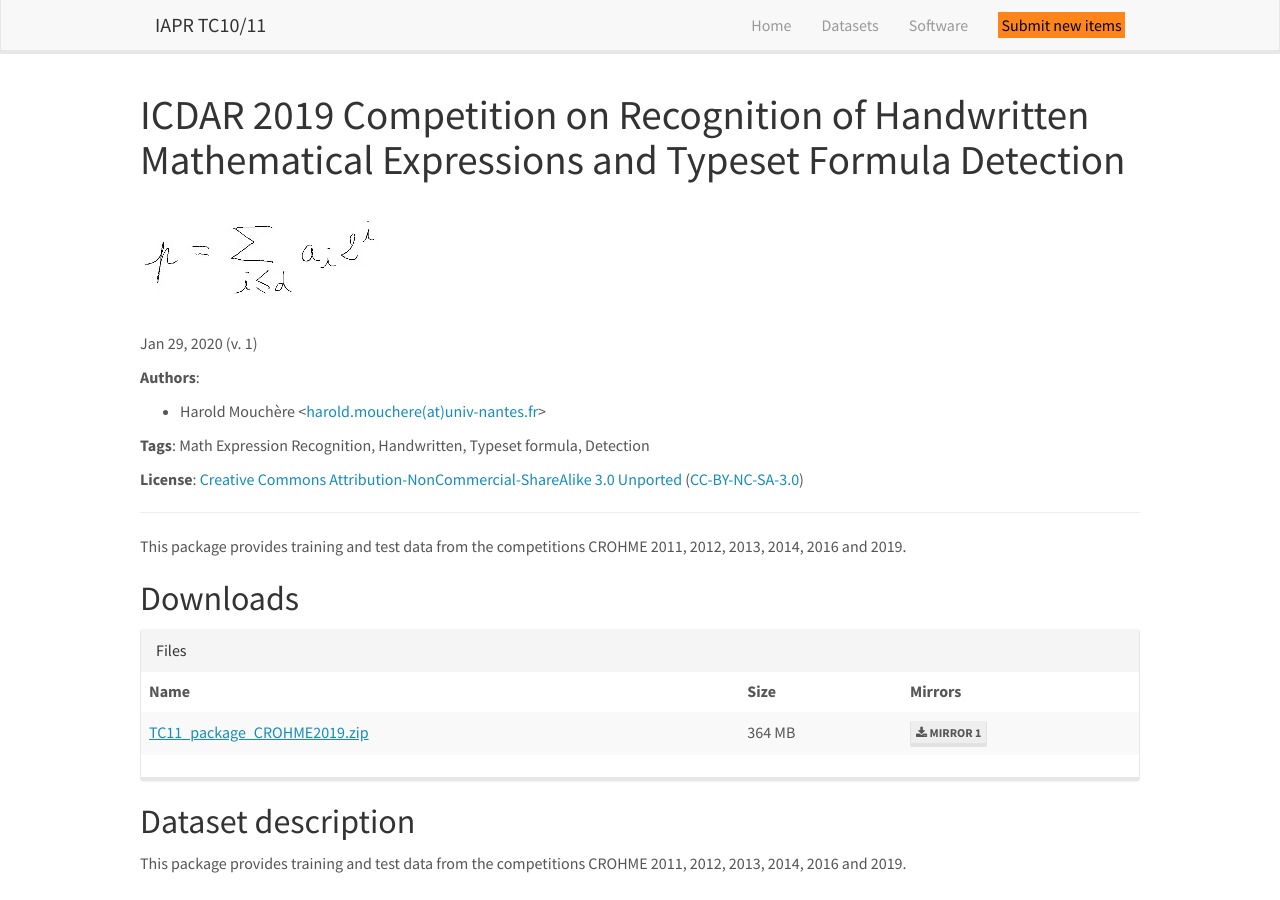
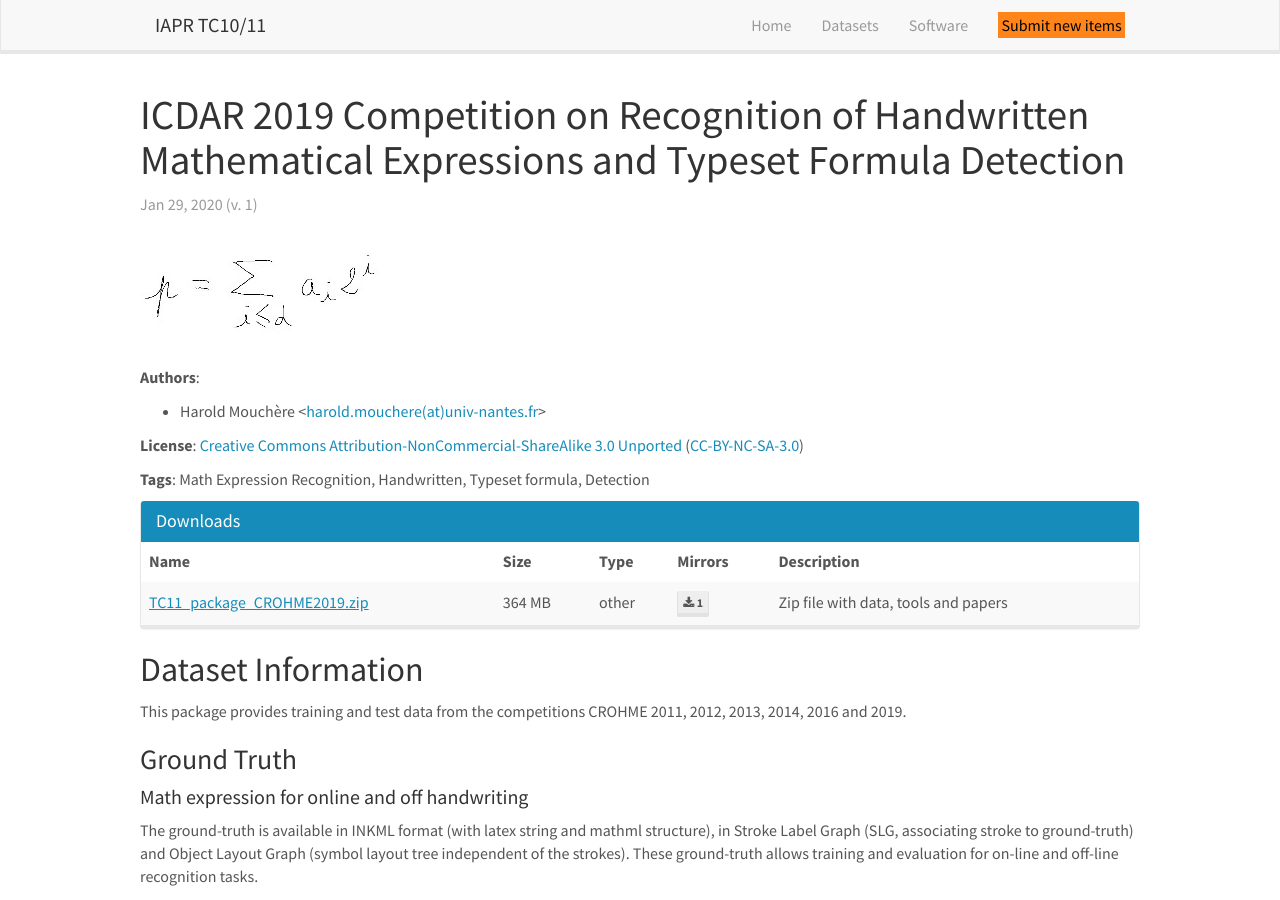
Before and after one commit to TC101-demo/TC101-demo.github.io, a Jekyll site: the page built from _datasets/ICDAR2019-CROHME-TDF_1.md, in a window 1280 px wide and 900 px high. Built offline with Jekyll 4.4.1, drawn with Linux system fonts in a browser that asks for light colours; nearby versions of some CDN libraries; some of the changed text lies outside the part shown.

Commit message:
Improve dataset single page template

```diff
--- a/_datasets/ICDAR2019-CROHME-TDF_1.md
+++ b/_datasets/ICDAR2019-CROHME-TDF_1.md
@@ -38,28 +38,23 @@ downloads:
 
 This package provides training and test data from the competitions CROHME 2011, 2012, 2013, 2014, 2016 and 2019.
 
-## Dataset Information
+### Ground Truth
 
-This is a dummy description for the Dataset 1. That it can be longer than the provided excerpt and give more details.
-
-
-## Ground Truth
-
-### Math expression for online and off handwriting
+#### Math expression for online and off handwriting
 The ground-truth is available in INKML format (with latex string and mathml structure), in Stroke Label Graph (SLG, associating stroke to ground-truth) and Object Layout Graph (symbol layout tree independent of the strokes). These ground-truth allows training and evaluation for on-line and off-line recognition tasks.
 
-### Typeset Formula Detection
+#### Typeset Formula Detection
 Using the ground-truth from the [GTDB datasets](https://github.com/uchidalab/GTDB-Dataset), the math expressions are located in a set of scientific documents.
 
-## Research Tasks
+### Research Tasks
 
-### Online Handwritten Formula Recognition
+#### Online Handwritten Formula Recognition
 For the traditional task in CROHME, participants must convert a list of handwritten strokes captured as a list of polylines from a tablet or similar devices to a Symbol Layout Tree (SLT). This SLT captures the segmentation of strokes into symbols, symbol classification, and the spatial relationships between symbols. SLTs are represented using labeled directed graphs, so that all segmentation, classification, and relationship (parsing) errors can be automatically identified and compiled using tools developed for CROHME (CROHMELib and LgEval).
 
-### Offline Handwritten Formula Recognition
+#### Offline Handwritten Formula Recognition
 For offline recognition of handwritten inputs, we will render images from the (x,y) points in the CROHME InkML files. As in the previous task, for a given test image, participating systems must produce one .lg file. Please notice since primitive level information (connected components) is not provided, we evaluate the systems based on the correct symbols and correct relation between the symbols (symbolic evaluation). Systems can produce a LaTeX string or Presentation MathML tree as output. LaTeX and MathML should be converted to symbolic LG for evaluation using provided toolsi (tex2symlg and mml2symlg). There are also tools to convert .lg files to symbolic label graphs (lg2symlg) for interested participants (although they will be defining their own ‘stroke’ primitives in that case).
 
 For evaluation, we will use the same evaluation tools as in online recognition tasks, only ignoring CC (connected components) segmentation and the correspondence of CCs to symbols with this new format in symLGs.
 
-### Detection of Formulas in Document Pages
+#### Detection of Formulas in Document Pages
 In this task, for a given document page, participating systems identify the location of formulas using bounding boxes. Evaluation will be done by calculating the intersection over union (IoU) with the groundtruth annotations. We will use thresholds of 50% and 75% to observe coarse and fine detection of formula regions. Participants will also have the option to use character level information, but they also have to submit the final math regions for IoU calculation where regions are defined by the characters that they detected as math characters. This reflects how detection of math regions in born-digital documents (e.g., PDFs generated using a word processor) would be performed when characters are available.
--- a/_layouts/dataset_page_layout.html
+++ b/_layouts/dataset_page_layout.html
@@ -5,15 +5,15 @@ layout: default
 
   <header class="post-header">
     <h1 class="post-title" itemprop="name headline">{{ page.title }}</h1>
-    {% if page.thumbnail %}
-    <img src="{{page.thumbnail | relative_url}}" class="img-fluid" alt="Dataset illustration">
-    {% endif %}
-    <p class="post-meta">
+    <p class="post-meta text-muted">
           <time datetime="{{ page.submission_date | date_to_xmlschema }}"
               itemprop="datePublished">{{ page.submission_date | date: "%b %-d, %Y" }}
         </time>
         (v. <span itemprop="version">{{ page.version }}</span>)
     </p>
+    {% if page.thumbnail %}
+    <img src="{{page.thumbnail | relative_url}}" class="img-fluid" alt="Dataset illustration">
+    {% endif %}
     <p class="post-meta">
     <b>Authors</b>:
       <ul>
@@ -30,11 +30,6 @@ layout: default
         {% endfor %}
       </ul>
     </p>
-    {% if page.tags %}
-    <p class="post-meta">
-    <b>Tags</b>: <span itemprop="tags">{{ page.tags | array_to_sentence_string: "" }}</span>
-    </p>
-    {% endif %}
     {% if page.license %}
     <p class="post-meta">
      <b>License</b>: <a href="{{ page.license.url_terms }}"><span itemprop="license">{{ page.license.name }}</span></a>
@@ -43,26 +38,29 @@ layout: default
       {% endif %}
     </p>
     {% endif %}
-    {% if page.excerpt %}
-    <hr/>
-      <span itemprop="abstract">{{ page.excerpt }}</span>
+    {% if page.tags %}
+    <p class="post-meta">
+    <b>Tags</b>: <span itemprop="tags">{{ page.tags | array_to_sentence_string: "" }}</span>
+    </p>
     {% endif %}
   </header>
 
   {% if page.downloads %}
   <!-- DOWNLOAD TABLE BEGIN -->
-  <h2>Downloads</h2>
-  <div class="panel panel-default" id="files">
+  <div class="panel panel-primary" id="files">
     <div class="panel-heading">
-        Files
+      <h2 class="panel-title">Downloads</h2>
+      <!-- Files -->
     </div>
-    <div>
+    <!-- <div class="panel-body"></div> -->
     <table class="table table-striped">
       <thead>
         <tr class="">
           <th>Name</th>
           <th>Size</th>
+          <th>Type</th>
           <th>Mirrors</th>
+          <th>Description</th>
         </tr>
       </thead>
       <tbody>
@@ -75,18 +73,19 @@ layout: default
             {% endif %}
           </td>
           <td class="nowrap">{% if file.dl_size %}{{ file.dl_size }}{% endif %}</td>
+          <td class="nowrap">{% if file.type %}{{ file.type }}{% endif %}</td>
           <td><span>
             {% assign url_counter = 0 %}
             {% for url_mirror in file.urls %}
             {% assign url_counter = url_counter | plus: 1 %}
-            <a class="btn btn-xs btn-default" href="{{ url_mirror }}"><i class="fa fa-download"></i> Mirror {{ url_counter }}</a></span>
+            <a class="btn btn-xs btn-default" href="{{ url_mirror }}"><i class="fa fa-download"></i> {{ url_counter }}</a></span>
             {% endfor %}
           </td>
+          <td>{% if file.description %}{{ file.description }}{% endif %}</td>
         </tr>
         {% endfor %}
       </tbody>
       </table>
-    </div>
   </div>
   {% endif %}
   <!-- DOWNLOAD TABLE END -->
@@ -94,7 +93,7 @@ layout: default
 
 
   <div class="post-content" itemprop="articleBody">
-    <h2>Dataset description</h2>
+    <h2>Dataset Information</h2>
     {{ content }}
   </div>
 
```
Also changed, not shown: _datasets/MapSeg21_1.md (+0 -2 lines).
